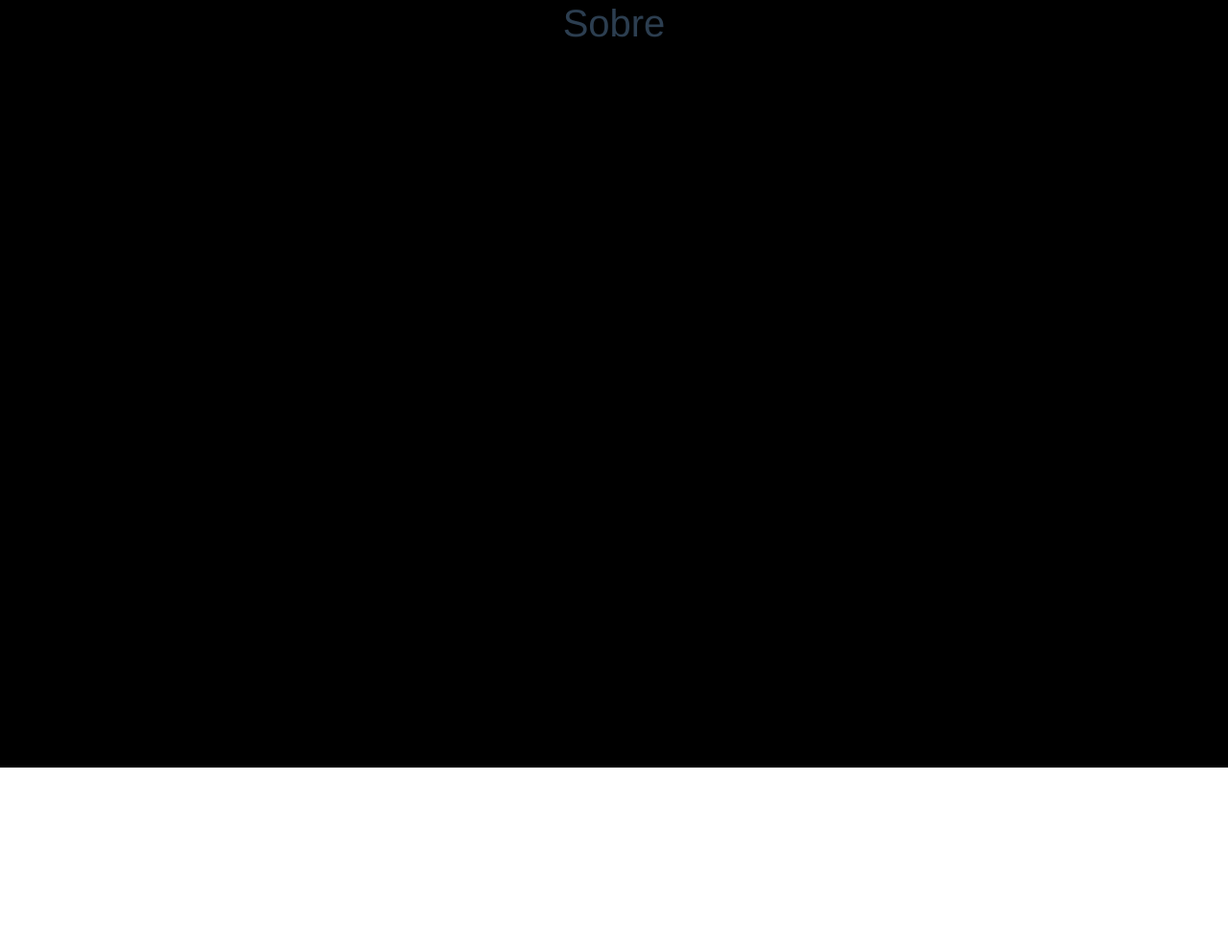
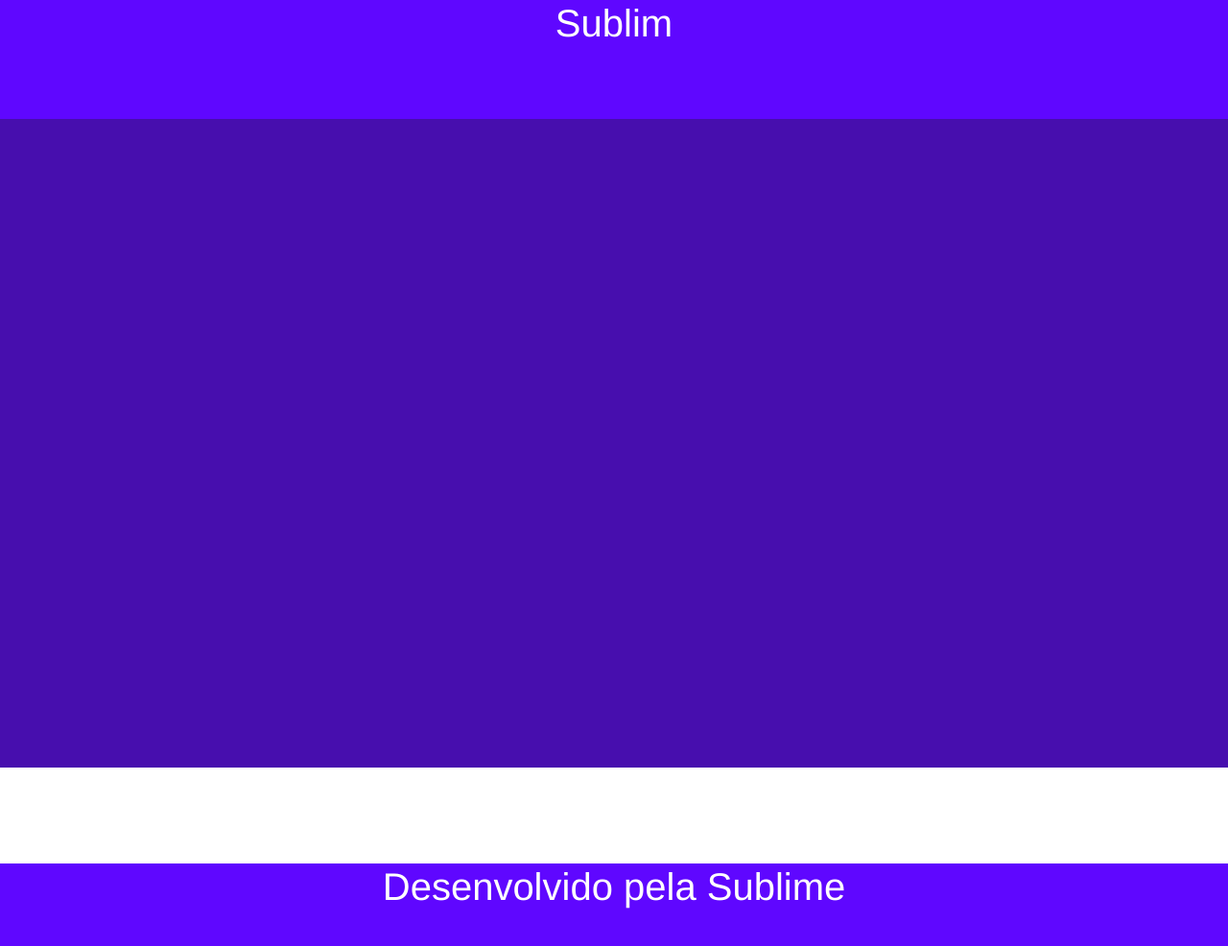
Before and after one commit to AndersonAlpin/projeto-tid-game, a Vue app in the folder frontend/: page /about in a window 1280 px wide. Shown: the top 986 px of the page at 96% size. Before the commit the page ends 800 px from the top, so only its background shows below. Built offline with nearby package versions, Linux system fonts and the light colour scheme.

Commit message:
TesteCSS

```diff
--- a/frontend/src/views/About.vue
+++ b/frontend/src/views/About.vue
@@ -1,6 +1,13 @@
 <template>
     <div class="about">
       <h1>Sobre</h1>
+        <div class="cabeçalho">
+          <h1>Sublim</h1>
+        </div>
+         <div class="rodape">
+          <h1>Desenvolvido pela Sublime</h1>
+        </div>
+
     </div>
 </template>
 
@@ -8,6 +15,32 @@
 .about {
   width: 100%;
   height: 100vh;
-  background-color: #000;
+  background-color: #470EAE;
 }
+h1{
+  color: rgb(255, 255, 255);
+
+
+}
+.cabeçalho{
+  position: absolute;
+width: 100%;
+height: 124px;
+left: 0px;
+top: 0px;
+
+
+background: #5F07FF;
+}
+.rodape{
+  position: absolute;
+width: 100%;
+height: 124px;
+left: 0px;
+top: 900px;
+
+
+background: #5F07FF;
+}
+
 </style>
```
